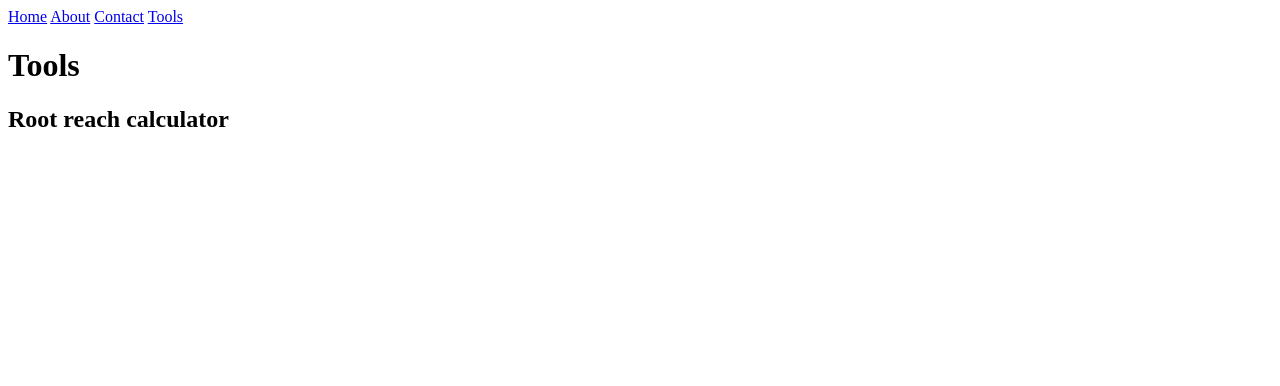
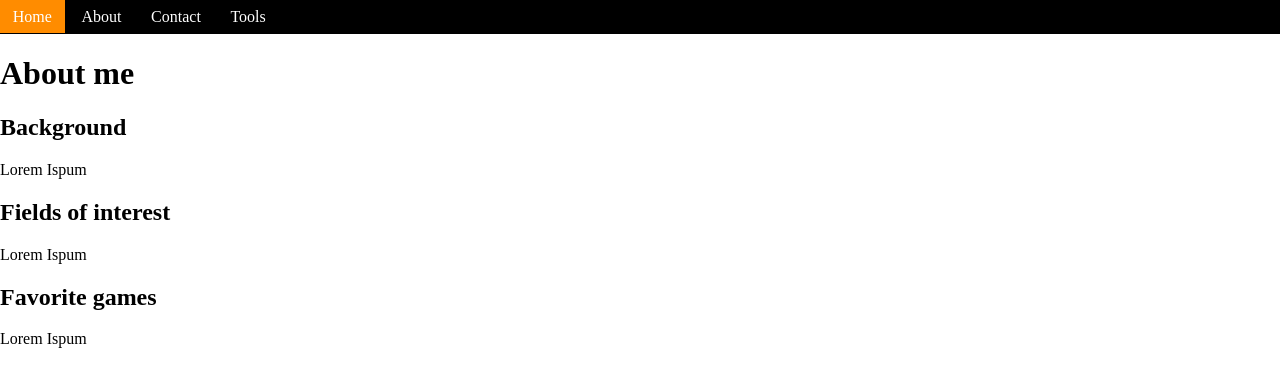
Before and after one commit to krhen/krhen.github.io, a plain HTML site: page src/html/about.html in a window 1280 px wide. Drawn offline with Linux system fonts and the light colour scheme.

Commit message:
Add CSS files

```diff
--- a/src/tools.html
+++ b/src/html/about.html
@@ -3,6 +3,7 @@
 	<head>
 		<meta charset="UTF-8">
 		<title>Kriston Theng</title>
+		<link rel = "stylesheet" href="../stylesheets/main.css">
 	</head>
 	<body>
 		<nav>
@@ -12,14 +13,26 @@
 			<a href="tools.html">Tools</a>
 		</nav>
 		<header>
-			<h1>Tools</h1>
+			<h1>About me</h1>
 		</header>
 		<main>
 			<section>
-				<h2>Root reach calculator</h2>
-				<div>
-					<!-- wow feature -->
-				</div>
+				<h2>Background</h2>
+				<p>
+					Lorem Ispum
+				</p>
+			</section>
+			<section>
+				<h2>Fields of interest</h2>
+				<p>
+					Lorem Ispum
+				</p>
+			</section>
+			<section>
+				<h2>Favorite games</h2>
+				<p>
+					Lorem Ispum
+				</p>
 			</section>
 		</main>
 	</body>
--- /dev/null
+++ b/src/stylesheets/index.css
@@ -0,0 +1,17 @@
+main {
+	background-color: dimgrey;
+	display: flex;
+	justify-content: center;
+	align-items: center;
+	flex-direction: column;
+}
+
+h1 {
+	text-align: center;
+	font-size: 5rem;
+}
+
+p {
+	font-size: 3rem;
+	text-align: center;
+}
--- /dev/null
+++ b/src/stylesheets/main.css
@@ -0,0 +1,35 @@
+html {
+	width: 100vw;
+	height: 100vh;
+}
+
+nav {
+	background-color: black;
+	border-color: black;
+	padding: 1vh 1vw 1vh 0rem;
+}
+
+nav  a {
+	color: white;
+	text-decoration: none;
+	text-align: center;
+	padding: 1vh 1vw;
+}
+
+
+nav:hover a:hover {
+	background-color: darkorange;
+}
+
+nav: a:active {
+	background-color: grey;
+}
+
+
+body {
+	margin: 0px;
+}
+
+main {
+	height: 99vh;
+}
```
Also changed, not shown: src/about.html (deleted, +0 -38 lines), src/html/contact.html (renamed from src/contact.html, +1 -0 lines), src/html/index.html (added, +21 -0 lines), src/html/tools.html (renamed from src/index.html, +10 -2 lines), 1 other file.
